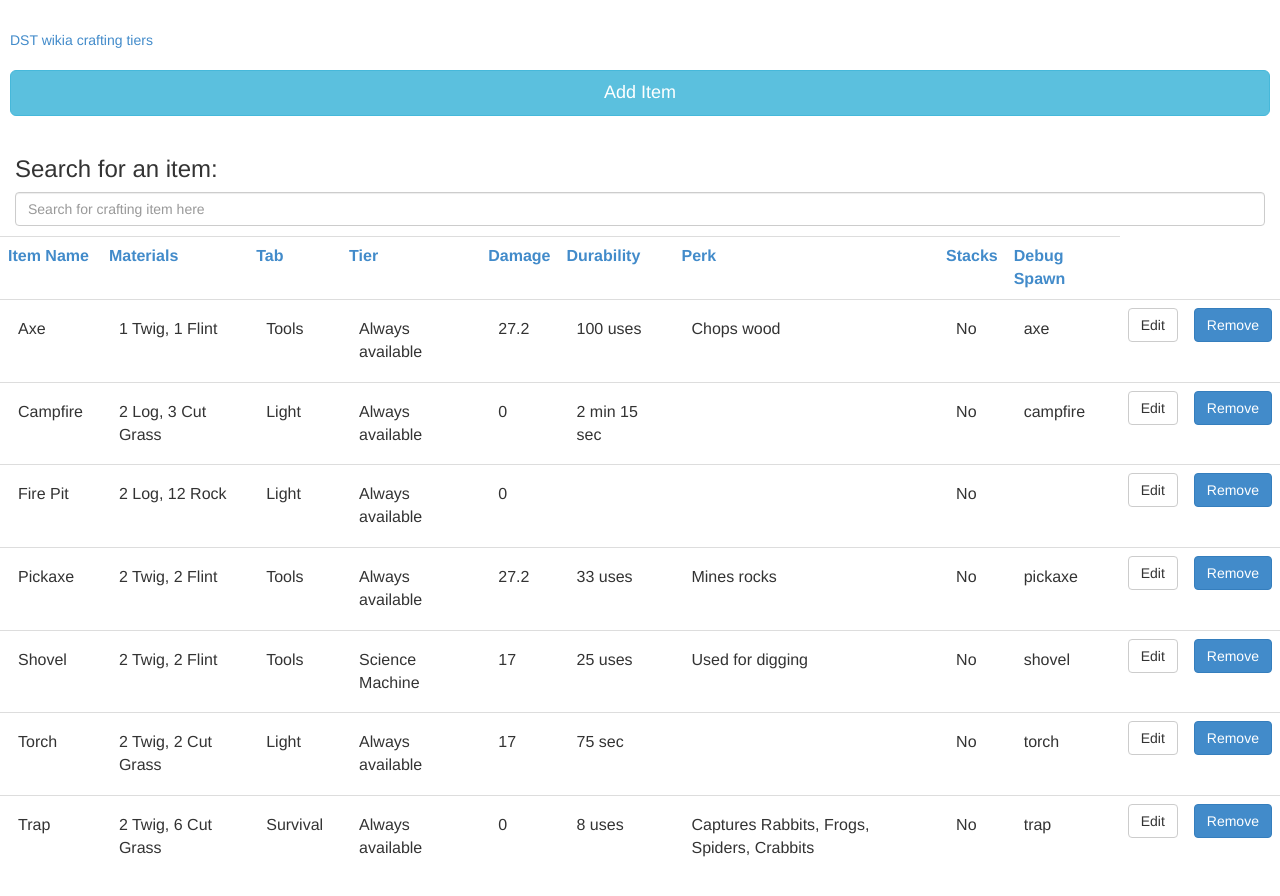
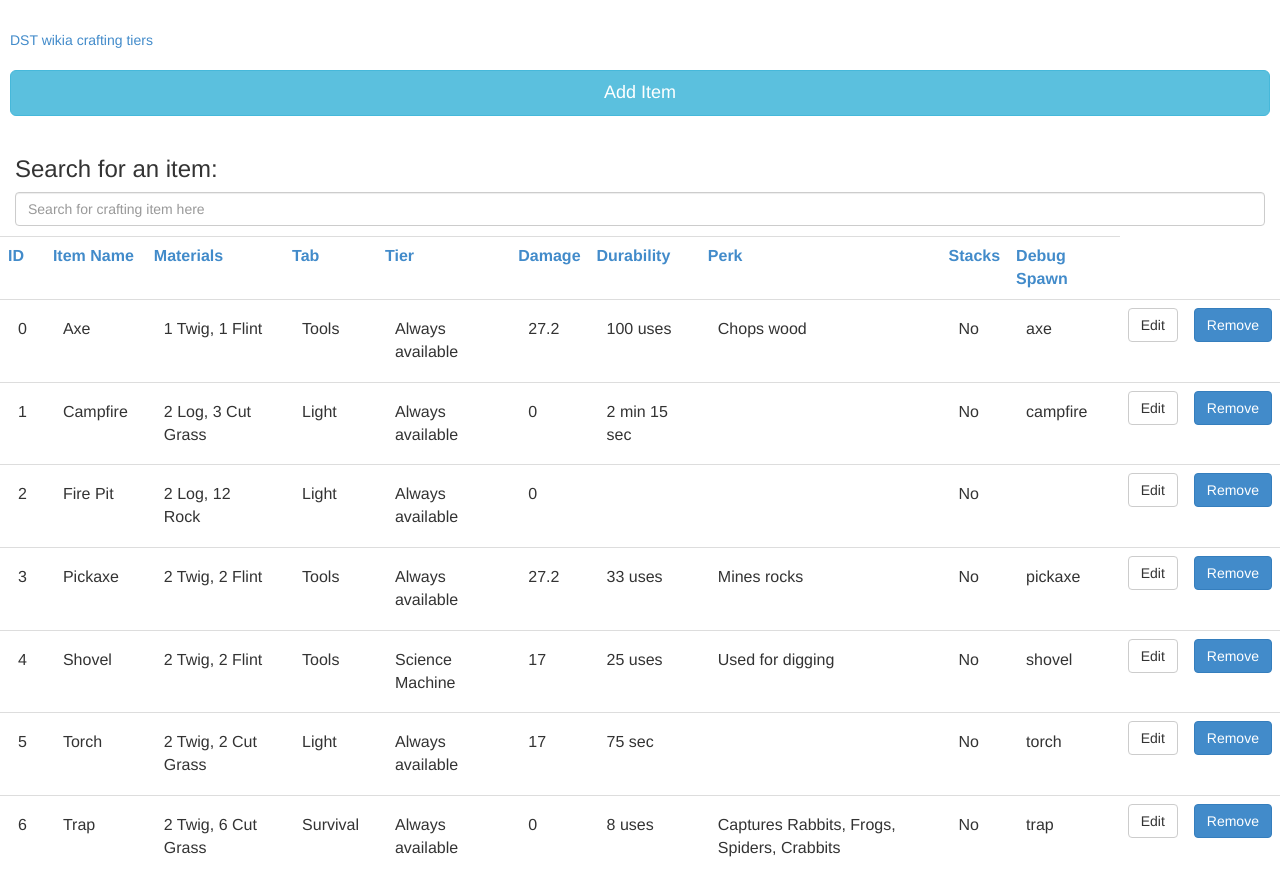
Before and after one commit to zhaobe/dst-crafting-guide, a plain HTML site: page index.html in a window 1280 px wide. Drawn offline with Linux system fonts and the light colour scheme; some packages are replaced by stand-ins of ours.

Commit message:
Adding an ID column temporary for keeping track of index or item amount.

```diff
--- a/index.html
+++ b/index.html
@@ -125,6 +125,9 @@ div {
     <table class="table">
         <tr>
             <th>
+                <a>ID</a>
+            </th>
+            <th>
                 <a ng-click="sortType = 'name'; sortReverse = !sortReverse">Item Name</a>
             </th>
             <th>
@@ -153,6 +156,7 @@ div {
             </th>
         </tr>
         <tr ng-repeat="i in items | orderBy:sortType:sortReverse  | filter: searchKeyword " class="ng-scope">
+            <td><div>{{$index}}</div></td>
             <td>
                 <div ng-hide="editData[i.id]">{{i.name}}</div>
                 <div ng-show="editData[i.id]">
```
